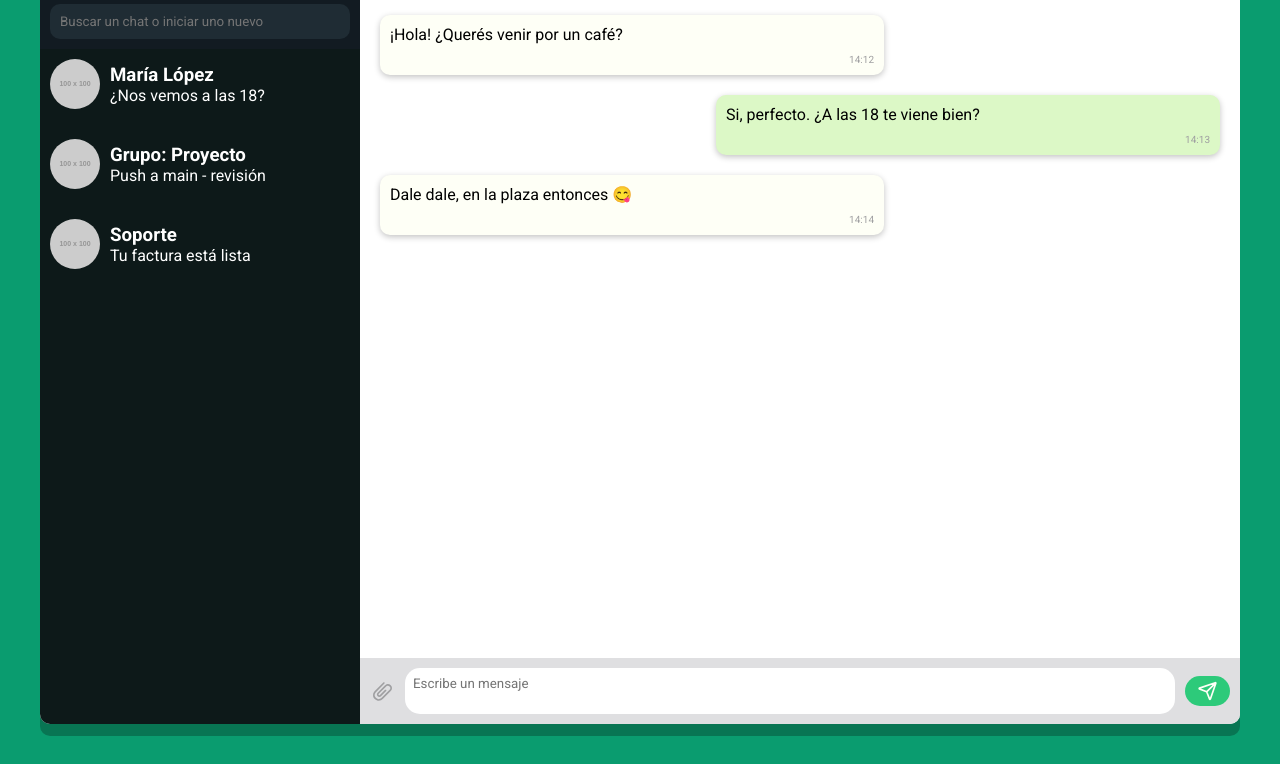
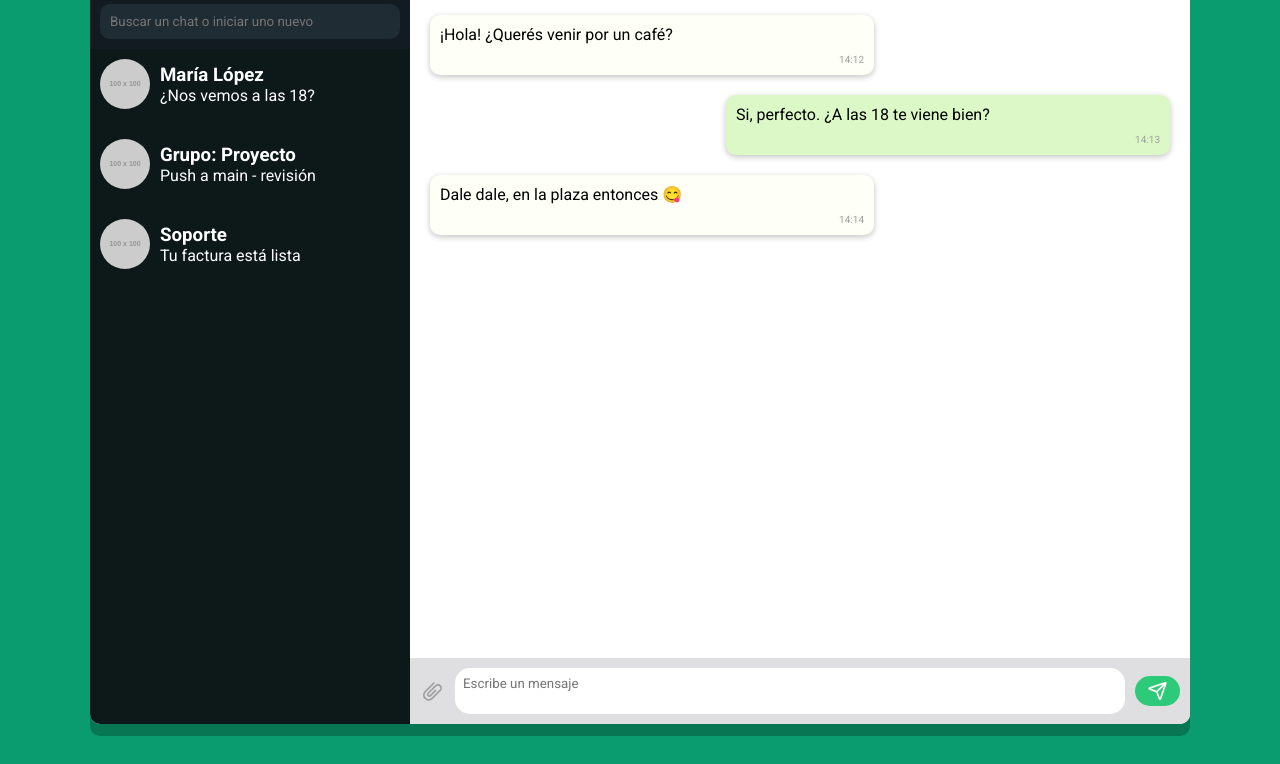
Before and after one commit to federicotenaglia/proyecto-base, a plain HTML site: page index.html in a window 1280 px wide. Shown: the part 116-880 px from the top of the page. Drawn offline with Linux system fonts and the light colour scheme; placeholder pictures from the web are drawn by us.

Commit message:
add: ancho máximo de 1100px en la app

```diff
--- a/styles/main.css
+++ b/styles/main.css
@@ -27,6 +27,8 @@ body {
 }
 
 .app {
+    max-width: 1100px;
+    margin: auto;
     background-color: white;
     display: grid;
     grid-template-columns: 320px 1fr;
```
